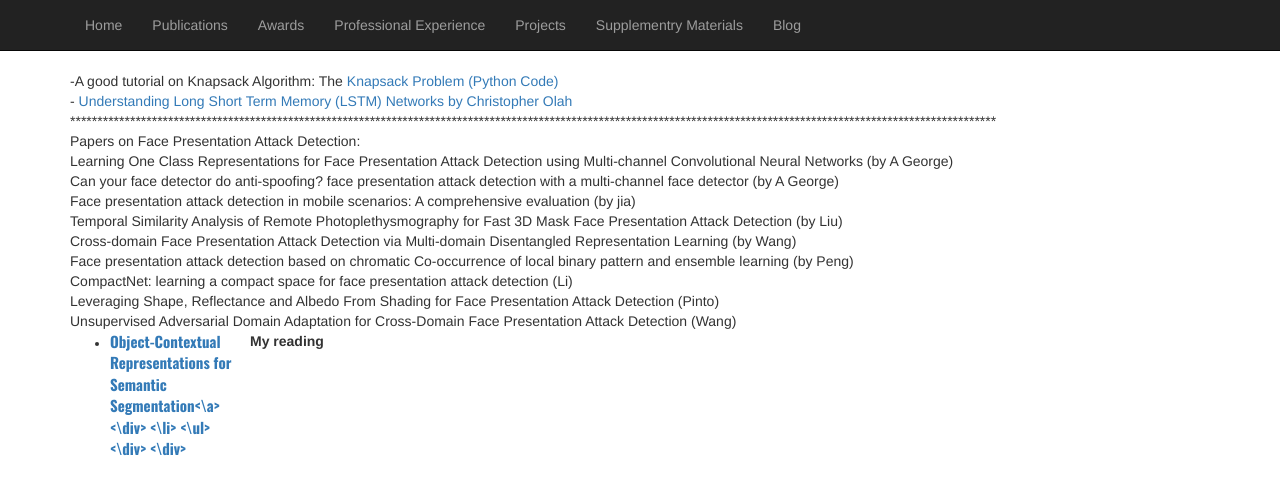
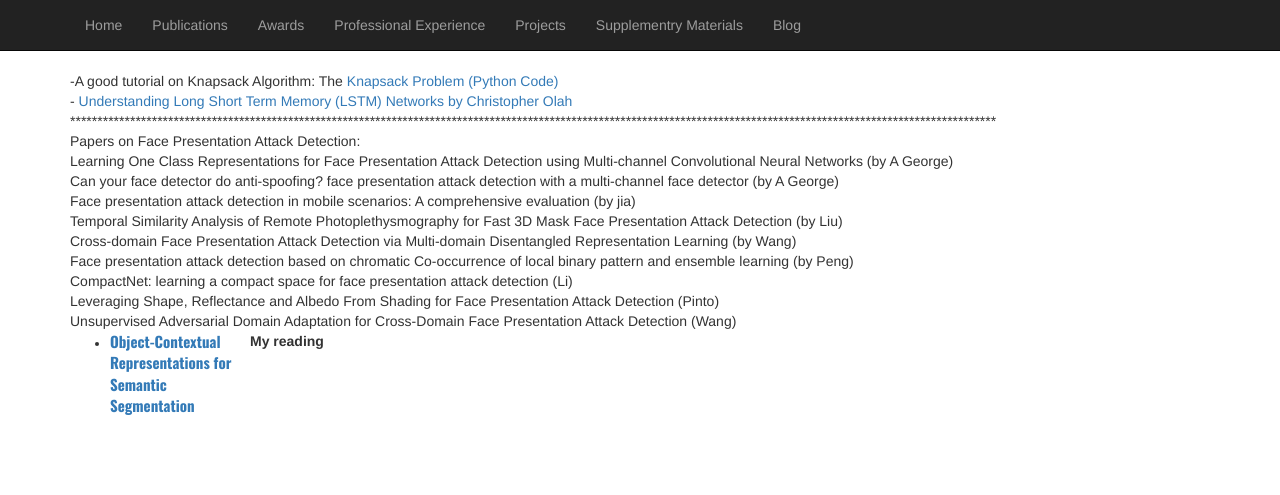
Before and after one commit to yasar-rehman/yasar, a Jekyll site: the page built from supplementry.md, in a window 1280 px wide. Shown: the top 495 px of the page. Built offline with Jekyll 4.4.1, drawn with Linux system fonts in a browser that asks for light colours; our own code applies the rules of GitHub Pages for plain Markdown files.

Commit message:
Update supplementry.md

```diff
--- a/supplementry.md
+++ b/supplementry.md
@@ -21,7 +21,7 @@ Unsupervised Adversarial Domain Adaptation for Cross-Domain Face Presentation At
   <div class="col-md-2 pull-left">
     <ul>
    <li> <div style="font-family: 'Oswald', sans-serif; font-size: 15px"> <a href="https://arxiv.org/pdf/1909.11065.pdf">Object-Contextual Representations for Semantic
-Segmentation<\a> <\div> <\li>
-      <\ul>
-    <\div>
-  <\div>
+Segmentation</a> </div> </li>
+      </ul>
+    </div>
+  </div>
```
